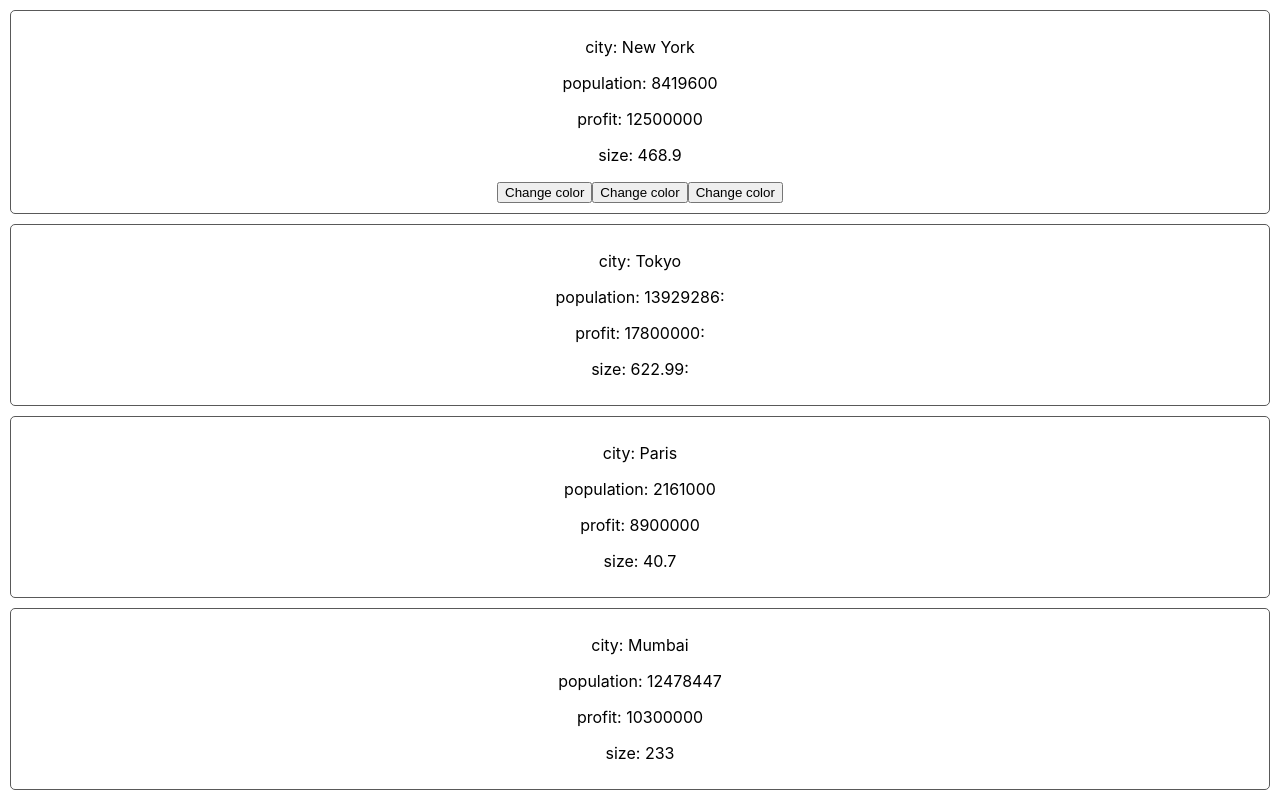
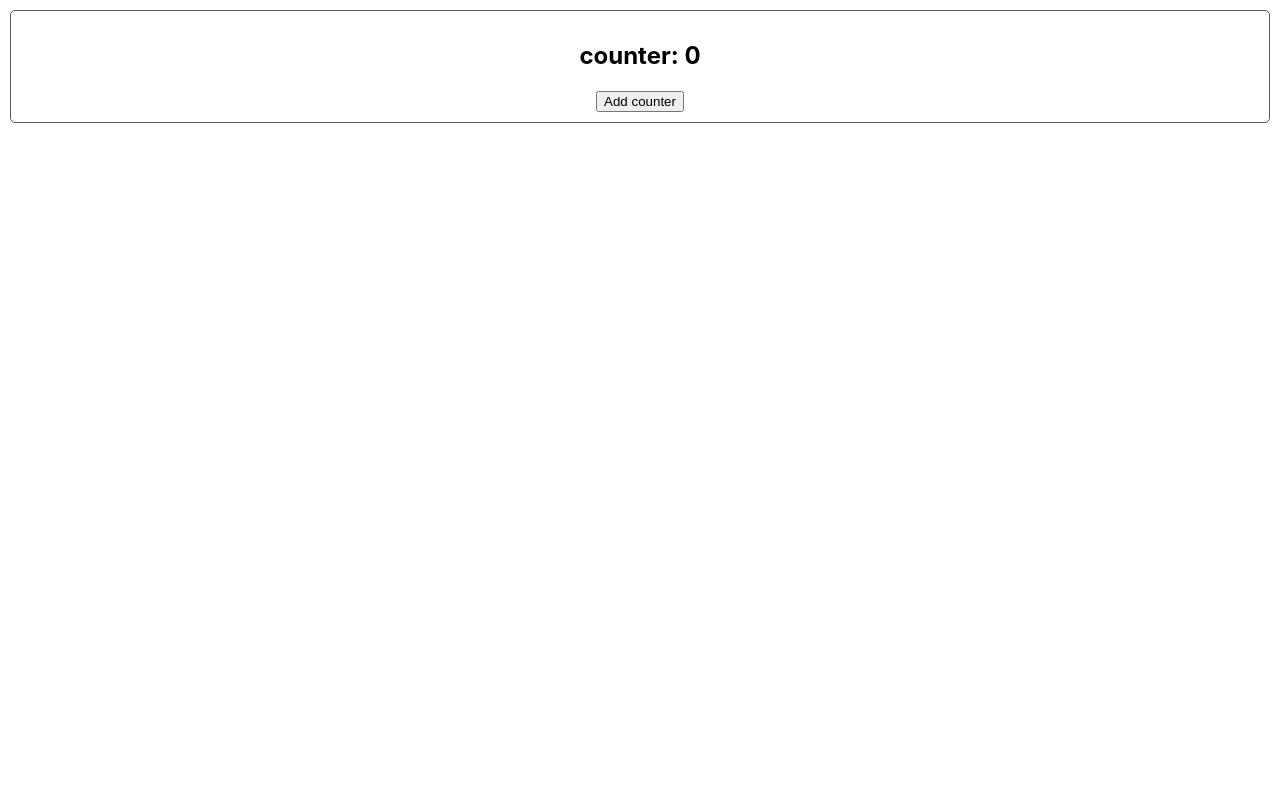
Before and after one commit to 1Laura/react-tasks, a React (Create React App) app: page / in a window 1280 px wide. Shown: the top 798 px of the page. Built offline with nearby package versions, Linux system fonts and the light colour scheme.

Commit message:
add counter. setCounter

```diff
--- a/src/App.js
+++ b/src/App.js
@@ -1,81 +1,21 @@
 import logo from './logo.svg';
 import './App.css';
-import {useState} from "react";
+import {use, useState} from "react";
 
 function App() {
-    const data = [
-        {
-            city: "New York",
-            population: 8419600,
-            profit: 12500000,
-            size: 468.9 // in square miles
-        },
-        {
-            city: "Tokyo",
-            population: 13929286,
-            profit: 17800000,
-            size: 622.99 // in square miles
-        },
-        {
-            city: "Paris",
-            population: 2161000,
-            profit: 8900000,
-            size: 40.7 // in square miles
-        },
-        {
-            city: "Mumbai",
-            population: 12478447,
-            profit: 10300000,
-            size: 233.0 // in square miles
-        },
-        {
-            city: "Sydney",
-            population: 5312163,
-            profit: 5600000,
-            size: 12368 // in square miles
-        }
-    ];
-    const [getColor, setColor] = useState("white");
+    const [getCounter, setCounter] = useState(0);
 
-    function changeColor(color) {
-        setColor(color);
+    function addCounter() {
+        setCounter(getCounter + 1);
     }
 
     return (
         <div className="App">
-            <div className="card" style={{backgroundColor: getColor}}>
-                <p>{Object.keys(data[0])[0]}: {data[0].city}</p>
-                <p>{Object.keys(data[0])[1]}: {data[0].population}</p>
-                <p>{Object.keys(data[0])[2]}: {data[0].profit}</p>
-                <p>{Object.keys(data[0])[3]}: {data[0].size}</p>
-                <button onClick={() => changeColor("red")}>Change color</button>
-                <button onClick={() => changeColor("blue")}>Change color</button>
-                <button onClick={() => setColor("yellow")}>Change color</button>
+            <div className="card">
+                <h2>counter: {getCounter}</h2>
+                <button onClick={addCounter}>Add counter</button>
             </div>
-            <div className="card">
-                <p>{Object.keys(data[1])[0]}: {data[1].city}</p>
-                <p>{Object.keys(data[1])[1]}: {data[1].population}:</p>
-                <p>{Object.keys(data[1])[2]}: {data[1].profit}:</p>
-                <p>{Object.keys(data[1])[3]}: {data[1].size}:</p>
-            </div>
-            <div className="card">
-                <p>{Object.keys(data[2])[0]}: {data[2].city}</p>
-                <p>{Object.keys(data[2])[1]}: {data[2].population}</p>
-                <p>{Object.keys(data[2])[2]}: {data[2].profit}</p>
-                <p>{Object.keys(data[2])[3]}: {data[2].size}</p>
-            </div>
-            <div className="card">
-                <p>{Object.keys(data[3])[0]}: {data[3].city}</p>
-                <p>{Object.keys(data[3])[1]}: {data[3].population}</p>
-                <p>{Object.keys(data[3])[2]}: {data[3].profit}</p>
-                <p>{Object.keys(data[3])[3]}: {data[3].size}</p>
-            </div>
-            <div className="card">
-                < p> {Object.keys(data[4])[0]}: {data[3].city}</p>
-                <p>{Object.keys(data[4])[1]}: {data[3].population}</p>
-                <p>{Object.keys(data[4])[2]}: {data[3].profit}</p>
-                <p>{Object.keys(data[4])[3]}: {data[3].size}</p>
-            </div>
+
         </div>
     )
         ;
```
